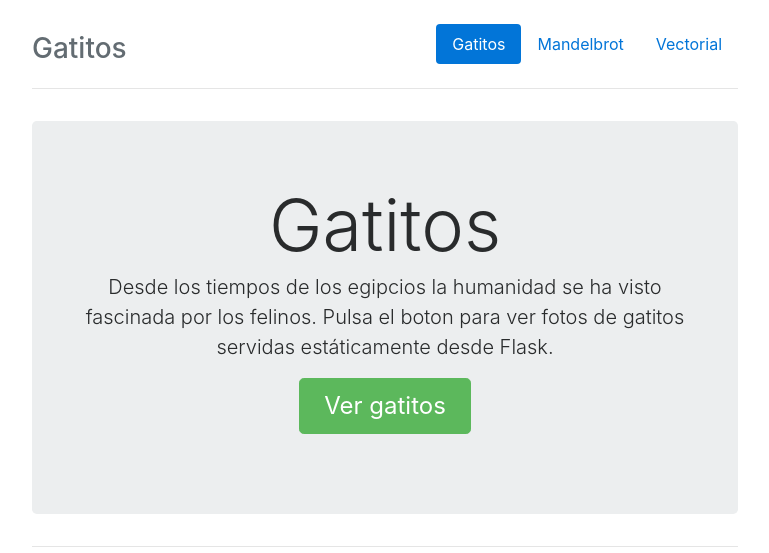
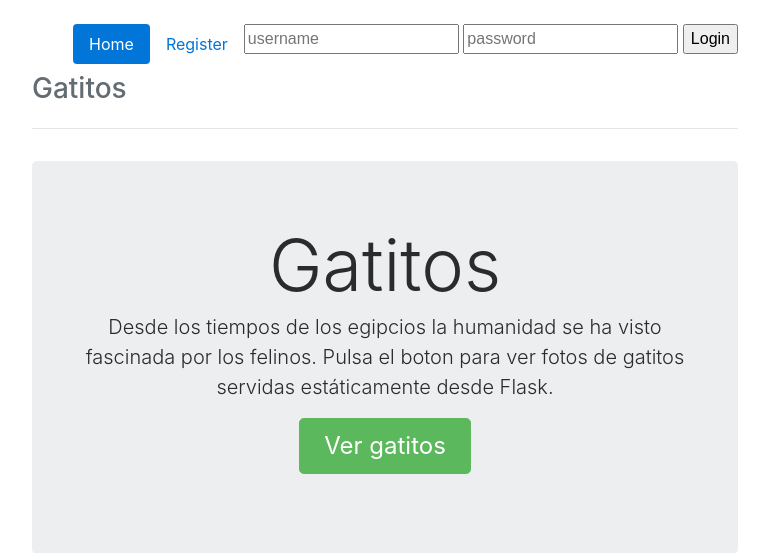
Before and after one commit to RNogales94/DAI, a Flask app: page / in a window 1280 px wide. Shown: the top 553 px of the page, without its empty margins (255-1024 px from the left). Run offline with Flask 2, Linux system fonts and the light colour scheme; some libraries are stand-ins or nearby versions.

Commit message:
practica3 acabada

```diff
--- a/P1/app.py
+++ b/P1/app.py
@@ -1,29 +1,92 @@
 from flask import Flask, render_template
-from flask import session, redirect, url_for, escape, request
+from flask import session, redirect, url_for, request
+
+import shelve
+import os
 
 app = Flask(__name__)
 
-@app.route("/")
+def add_history(url):
+    if 'history' not in session:
+        session['history'] = []
+
+    session['history'].append(url)
+    session.modified = True
+
+@app.route("/",  methods = ['GET', 'POST'])
 def home():
-    return render_template('home.html')
+    if request.method == 'POST':
+        user = request.form['username']
+        pwd = request.form['password']
 
-@app.route('/gatitos.html')
+        db = shelve.open("user.dat")
+        if  user in db and db[user]['password'] == pwd:
+            session['username'] = user
+            session['password'] = pwd
+            session['history'] = []
+            session['loggedIn'] = True
+            return redirect('/users/'+session['username'])
+        else:
+            return render_template('home.html', loggedIn=False, username=user)
+
+    add_history('/')
+    loggedIn = 'loggedIn' in session
+    return render_template('home.html', loggedIn=loggedIn)
+
+@app.route('/gatitos')
 def gatitos():
-    return render_template('gatitos.html')
+    add_history('/gatitos')
+
+    if 'loggedIn' in session:
+        return render_template('gatitos.html', loggedIn=True, username=session['username'])
+    else:
+        return render_template('gatitos.html', loggedIn=False)
 
 @app.errorhandler(404)
 def page_not_found(e):
     return render_template('404.html'), 404
 
-@app.route('/users/<username>')
+@app.route('/users/<username>', methods = ['GET', 'POST'])
 def profile(username):
-    return render_template('profile.html', username=username)
+    u = username
+    h = session['history']
+    if request.method == 'POST':
+        db = shelve.open("user.dat", writeback=True)
+        pwd = request.form['password']
+        db[username]['password'] = pwd
+        db.close()
+        return render_template('profile.html', username=u, history=h, password=pwd)
+    else:
+        add_history('/users/'+username)
+        db = shelve.open("user.dat")
+        pwd = db[username]['password']
+        db.close()
 
-@app.route('/login', methods = ['GET', 'POST'])
-def login():
-   if request.method == 'POST':
-      session['username'] = request.form['username']
-      return redirect(url_for('profile'), username)
+        return render_template('profile.html', username=u, history=h, password=pwd)
+
+@app.route('/register',  methods = ['GET', 'POST'])
+def register():
+    if request.method == 'POST':
+        user = request.form['username']
+        pwd = request.form['password']
+
+        db = shelve.open("user.dat")
+        db[user] = {'username':user, 'password':pwd}
+        db.close()
+
+        session['username'] = user
+        session['password'] = pwd
+        session['history'] = []
+        return redirect('/users/'+session['username'])
+
+    return render_template('register.html')
+
+@app.route('/logout')
+def logout():
+    session.clear()
+    return redirect('/')
+
 
 if __name__ == '__main__':
+    app.secret_key = os.urandom(24)
     app.run(host='0.0.0.0', debug=True)
--- a/P1/templates/404.html
+++ b/P1/templates/404.html
@@ -26,7 +26,7 @@
    	 <div class="col-5">
 	 <h1>404</h1>
 	 <p>Ups! Esta página no existe!</p>
-	<a class="btn btn-lg btn-success" href="gatitos.html" role="button">Sácame de aquí!</a>
+	<a class="btn btn-lg btn-success" href="/home" role="button">Sácame de aquí!</a>
 	 </div>
     </div>
 
--- a/P1/templates/gatitos.html
+++ b/P1/templates/gatitos.html
@@ -1,6 +1,8 @@
 {% extends 'home.html' %}
 
 {% block title %} Gatitos {% endblock %}
+
+{% block login_form %} {% endblock %}
 
 
 {% block panel %}
--- a/P1/templates/home.html
+++ b/P1/templates/home.html
@@ -1,7 +1,6 @@
 {% extends 'layout.html' %}
 
 {% block title %} Home {% endblock %}
-
 
 {% block content %}
 
@@ -10,16 +9,37 @@
     {% block nav %}
     <ul class="nav nav-pills float-right">
       <li class="nav-item">
-        <a class="nav-link active" href="/">Gatitos <span class="sr-only">(current)</span></a>
+        <a class="nav-link active" href="/">Home <span class="sr-only">(current)</span></a>
       </li>
+      {% if not loggedIn %}
       <li class="nav-item">
-        <a class="nav-link" href="#">Mandelbrot</a>
+        <a class="nav-link" href="/register">Register</a>
       </li>
+      {% else %}
       <li class="nav-item">
-        <a class="nav-link" href="#">Vectorial</a>
+        <a class="nav-link" href="/users/{{ username }}">Perfil</a>
       </li>
+      {% endif %}
+
+      {% if not loggedIn %}
+      {% block login_form %}
+      <li class="nav-item">
+          <form action="" method = "post">
+              <input type="text" name="username" placeholder="username">
+              <input type="password" name="password" placeholder="password">
+              <input type="submit" value="Login">
+           </form>
+      </li>
+      {% endblock %}
+      {% else %}
+      <li class="nav-item">
+        <a class="nav-link" href="/logout">logout<span class="sr-only">(current)</span></a>
+      </li>
+      {% endif %}
+
     </ul>
     {% endblock %}
+
   </nav>
 
   <h3 class="text-muted">{% block nav_title %} Gatitos {% endblock %}</h3>
@@ -31,7 +51,7 @@
   <p class="lead">Desde los tiempos de los egipcios la humanidad se ha visto fascinada por los felinos.
 
   Pulsa el boton para ver fotos de gatitos servidas estáticamente desde Flask.</p>
-  <p><a class="btn btn-lg btn-success" href="gatitos.html" role="button">Ver gatitos</a></p>
+  <p><a class="btn btn-lg btn-success" href="gatitos" role="button">Ver gatitos</a></p>
 </div>
 {% endblock %}
 
```
Also changed, not shown: P1/templates/profile.html (+36 -8 lines), P1/templates/register.html (added, +28 -0 lines), 3 other files.
